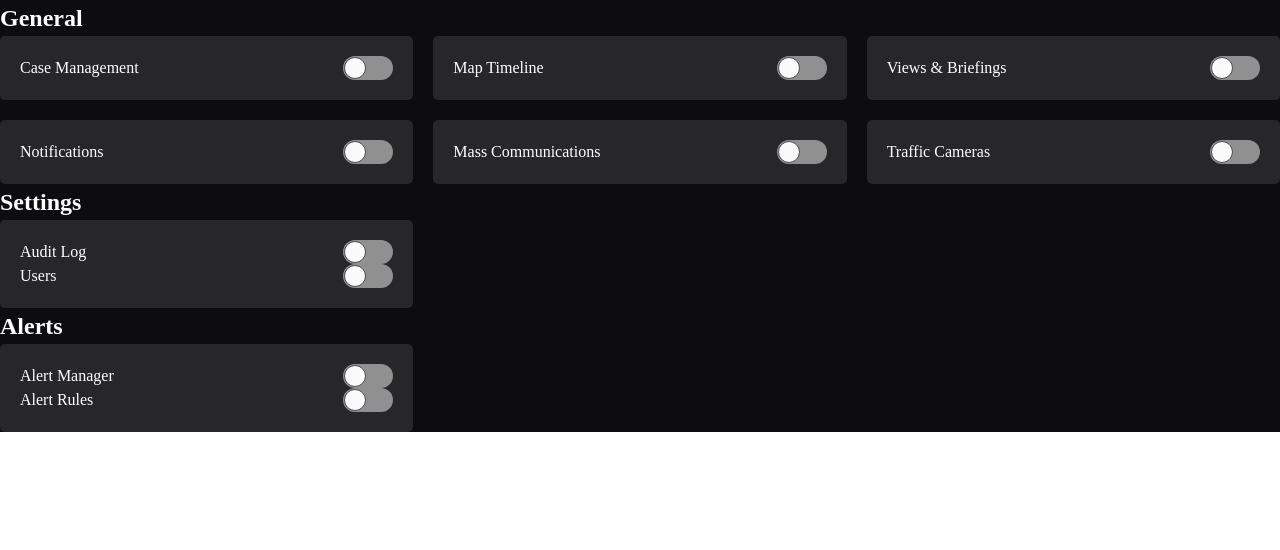
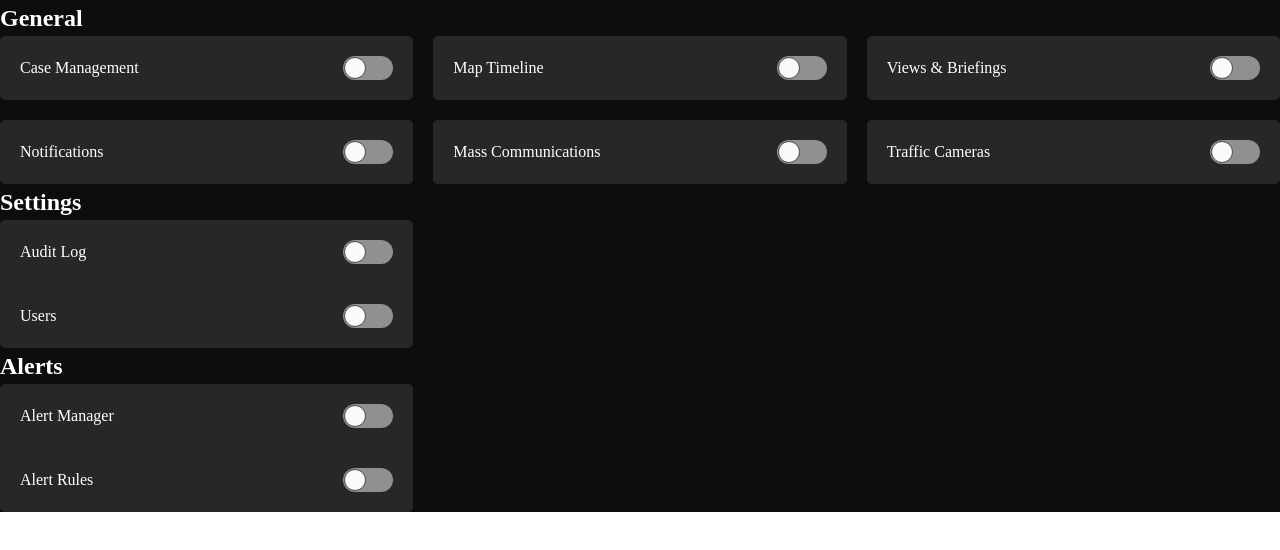
Before and after one commit to rob1256/dataminr, a React (Create React App) app: page / in a window 1280 px wide. Shown: the top 550 px of the page. Built offline with nearby package versions, Linux system fonts and the light colour scheme.

Commit message:
chore(styling): fix some missed styling

```diff
--- a/src/components/FeatureFlag/Container.tsx
+++ b/src/components/FeatureFlag/Container.tsx
@@ -7,6 +7,7 @@ import styled from '@emotion/styled';
 const FeatureFlagContainer = styled.div`
   display: flex;
   flex-wrap: wrap;
+  padding: 20px;
 
   .react-toggle {
     touch-action: pan-x;
--- a/src/components/Section/index.tsx
+++ b/src/components/Section/index.tsx
@@ -25,7 +25,6 @@ const Section: React.FC<ISection> = ({ title, featureFlagGroups }): ReactElement
         <div
           css={(theme) => css`
             background-color: ${theme.backgrounds.group};
-            padding: 20px;
             border-radius: 5px;
           `}
         >
```
